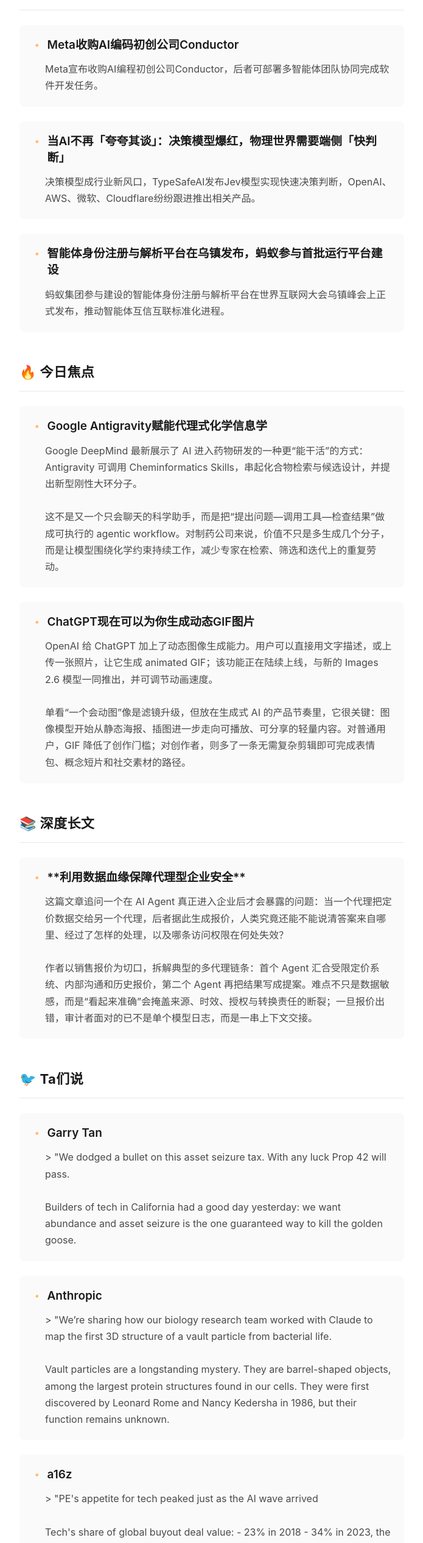
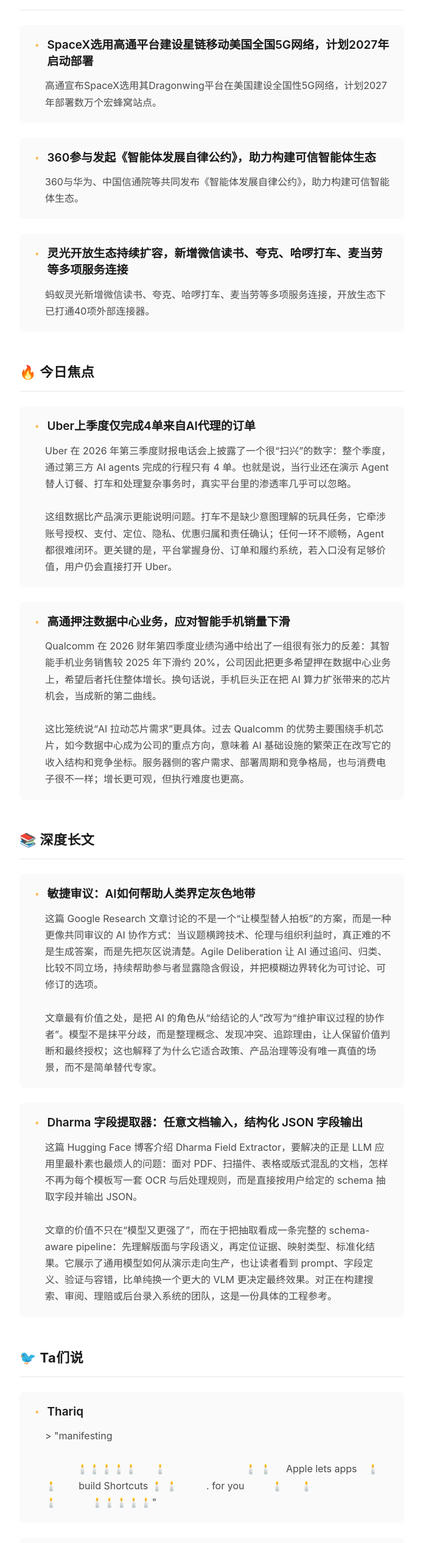
Before and after one commit to kingqiu/AIGC-Daily-Web, a plain HTML site: page newsletters/AIGC_Daily_2026-11-05_newsletter.html in a window 1280 px wide. Shown: the part 243-2773 px from the top of the page at 61% size, without its empty margins (292-987 px from the left). Drawn offline with Linux system fonts and the light colour scheme.

Commit message:
Add newsletter: AIGC_Daily_2026-11-05_newsletter.html

```diff
--- a/newsletters/AIGC_Daily_2026-11-05_newsletter.html
+++ b/newsletters/AIGC_Daily_2026-11-05_newsletter.html
@@ -5,7 +5,7 @@
     <meta charset="UTF-8">
     <meta name="viewport" content="width=device-width, initial-scale=1.0">
     <meta name="description" content="聚焦 AI Agent 领域最新动态 - 2026-11-05">
-    <title>AIGC Daily #707 | 两克伴AIGC日报</title>
+    <title>AIGC Daily #708 | 两克伴AIGC日报</title>
 
     <style>
         /* ==================== CSS Variables ==================== */
@@ -317,28 +317,28 @@
                 <div class="article-title-wrapper">
                     <span class="article-icon">🔸</span>
                     <div class="article-title">
-                        <a href="https://techcrunch.com/2026/11/04/meta-acquires-ai-coding-startup-conductor/" target="_blank" rel="noopener noreferrer">Meta收购AI编码初创公司Conductor</a>
+                        <a href="https://36kr.com/newsflashes/4056047046955911?f=rss" target="_blank" rel="noopener noreferrer">SpaceX选用高通平台建设星链移动美国全国5G网络，计划2027年启动部署</a>
                     </div>
                 </div>
-                <p class="article-summary">Meta宣布收购AI编程初创公司Conductor，后者可部署多智能体团队协同完成软件开发任务。</p>
+                <p class="article-summary">高通宣布SpaceX选用其Dragonwing平台在美国建设全国性5G网络，计划2027年部署数万个宏蜂窝站点。</p>
             </article>
             <article class="article">
                 <div class="article-title-wrapper">
                     <span class="article-icon">🔸</span>
                     <div class="article-title">
-                        <a href="https://36kr.com/p/4055330063766663?f=rss" target="_blank" rel="noopener noreferrer">当AI不再「夸夸其谈」：决策模型爆红，物理世界需要端侧「快判断」</a>
+                        <a href="https://www.leiphone.com/category/industrynews/UB25ocDFu1ntNMtz.html" target="_blank" rel="noopener noreferrer">360参与发起《智能体发展自律公约》，助力构建可信智能体生态</a>
                     </div>
                 </div>
-                <p class="article-summary">决策模型成行业新风口，TypeSafeAI发布Jev模型实现快速决策判断，OpenAI、AWS、微软、Cloudflare纷纷跟进推出相关产品。</p>
+                <p class="article-summary">360与华为、中国信通院等共同发布《智能体发展自律公约》，助力构建可信智能体生态。</p>
             </article>
             <article class="article">
                 <div class="article-title-wrapper">
                     <span class="article-icon">🔸</span>
                     <div class="article-title">
-                        <a href="https://www.leiphone.com/category/industrynews/KStlwPyruE6hJ107.html" target="_blank" rel="noopener noreferrer">智能体身份注册与解析平台在乌镇发布，蚂蚁参与首批运行平台建设</a>
+                        <a href="https://www.leiphone.com/category/industrynews/KAD74l2DdSMcKPgY.html" target="_blank" rel="noopener noreferrer">灵光开放生态持续扩容，新增微信读书、夸克、哈啰打车、麦当劳等多项服务连接</a>
                     </div>
                 </div>
-                <p class="article-summary">蚂蚁集团参与建设的智能体身份注册与解析平台在世界互联网大会乌镇峰会上正式发布，推动智能体互信互联标准化进程。</p>
+                <p class="article-summary">蚂蚁灵光新增微信读书、夸克、哈啰打车、麦当劳等多项服务连接，开放生态下已打通40项外部连接器。</p>
             </article>
         </section>
 
@@ -348,19 +348,19 @@
                 <div class="article-title-wrapper">
                     <span class="article-icon">🔸</span>
                     <div class="article-title">
-                        <a href="https://deepmind.google/blog/agentic-cheminformatics-with-google-antigravity/" target="_blank" rel="noopener noreferrer">Google Antigravity赋能代理式化学信息学</a>
+                        <a href="https://www.theverge.com/transportation/1026306/uber-ai-agents-q3-earnings-disintermediation" target="_blank" rel="noopener noreferrer">Uber上季度仅完成4单来自AI代理的订单</a>
                     </div>
                 </div>
-                <p class="article-summary">Google DeepMind 最新展示了 AI 进入药物研发的一种更“能干活”的方式：Antigravity 可调用 Cheminformatics Skills，串起化合物检索与候选设计，并提出新型刚性大环分子。<br><br>这不是又一个只会聊天的科学助手，而是把“提出问题—调用工具—检查结果”做成可执行的 agentic workflow。对制药公司来说，价值不只是多生成几个分子，而是让模型围绕化学约束持续工作，减少专家在检索、筛选和迭代上的重复劳动。</p>
+                <p class="article-summary">Uber 在 2026 年第三季度财报电话会上披露了一个很“扫兴”的数字：整个季度，通过第三方 AI agents 完成的行程只有 4 单。也就是说，当行业还在演示 Agent 替人订餐、打车和处理复杂事务时，真实平台里的渗透率几乎可以忽略。<br><br>这组数据比产品演示更能说明问题。打车不是缺少意图理解的玩具任务，它牵涉账号授权、支付、定位、隐私、优惠归属和责任确认；任何一环不顺畅，Agent 都很难闭环。更关键的是，平台掌握身份、订单和履约系统，若入口没有足够价值，用户仍会直接打开 Uber。</p>
             </article>
             <article class="article">
                 <div class="article-title-wrapper">
                     <span class="article-icon">🔸</span>
                     <div class="article-title">
-                        <a href="https://www.theverge.com/ai-artificial-intelligence/1026474/openai-chatgpt-animated-gifs-images-2-6" target="_blank" rel="noopener noreferrer">ChatGPT现在可以为你生成动态GIF图片</a>
+                        <a href="https://www.theverge.com/ai-artificial-intelligence/1026867/qualcomm-earnings-data-centers" target="_blank" rel="noopener noreferrer">高通押注数据中心业务，应对智能手机销量下滑</a>
                     </div>
                 </div>
-                <p class="article-summary">OpenAI 给 ChatGPT 加上了动态图像生成能力。用户可以直接用文字描述，或上传一张照片，让它生成 animated GIF；该功能正在陆续上线，与新的 Images 2.6 模型一同推出，并可调节动画速度。<br><br>单看“一个会动图”像是滤镜升级，但放在生成式 AI 的产品节奏里，它很关键：图像模型开始从静态海报、插图进一步走向可播放、可分享的轻量内容。对普通用户，GIF 降低了创作门槛；对创作者，则多了一条无需复杂剪辑即可完成表情包、概念短片和社交素材的路径。</p>
+                <p class="article-summary">Qualcomm 在 2026 财年第四季度业绩沟通中给出了一组很有张力的反差：其智能手机业务销售较 2025 年下滑约 20%，公司因此把更多希望押在数据中心业务上，希望后者托住整体增长。换句话说，手机巨头正在把 AI 算力扩张带来的芯片机会，当成新的第二曲线。<br><br>这比笼统说“AI 拉动芯片需求”更具体。过去 Qualcomm 的优势主要围绕手机芯片，如今数据中心成为公司的重点方向，意味着 AI 基础设施的繁荣正在改写它的收入结构和竞争坐标。服务器侧的客户需求、部署周期和竞争格局，也与消费电子很不一样；增长更可观，但执行难度也更高。</p>
             </article>
         </section>
 
@@ -370,10 +370,19 @@
                 <div class="article-title-wrapper">
                     <span class="article-icon">🔸</span>
                     <div class="article-title">
-                        <a href="https://www.technologyreview.com/2026/11/04/1147596/securing-the-agentic-enterprise-with-data-lineage/" target="_blank" rel="noopener noreferrer">**利用数据血缘保障代理型企业安全**</a>
+                        <a href="https://research.google/blog/agile-deliberation-how-ai-helps-humans-define-the-gray-areas/" target="_blank" rel="noopener noreferrer">敏捷审议：AI如何帮助人类界定灰色地带</a>
                     </div>
                 </div>
-                <p class="article-summary">这篇文章追问一个在 AI Agent 真正进入企业后才会暴露的问题：当一个代理把定价数据交给另一个代理，后者据此生成报价，人类究竟还能不能说清答案来自哪里、经过了怎样的处理，以及哪条访问权限在何处失效？<br><br>作者以销售报价为切口，拆解典型的多代理链条：首个 Agent 汇合受限定价系统、内部沟通和历史报价，第二个 Agent 再把结果写成提案。难点不只是数据敏感，而是“看起来准确”会掩盖来源、时效、授权与转换责任的断裂；一旦报价出错，审计者面对的已不是单个模型日志，而是一串上下文交接。</p>
+                <p class="article-summary">这篇 Google Research 文章讨论的不是一个“让模型替人拍板”的方案，而是一种更像共同审议的 AI 协作方式：当议题横跨技术、伦理与组织利益时，真正难的不是生成答案，而是先把灰区说清楚。Agile Deliberation 让 AI 通过追问、归类、比较不同立场，持续帮助参与者显露隐含假设，并把模糊边界转化为可讨论、可修订的选项。<br><br>文章最有价值之处，是把 AI 的角色从“给结论的人”改写为“维护审议过程的协作者”。模型不是抹平分歧，而是整理概念、发现冲突、追踪理由，让人保留价值判断和最终授权；这也解释了为什么它适合政策、产品治理等没有唯一真值的场景，而不是简单替代专家。</p>
+            </article>
+            <article class="article">
+                <div class="article-title-wrapper">
+                    <span class="article-icon">🔸</span>
+                    <div class="article-title">
+                        <a href="https://huggingface.co/blog/Dharma-AI/dharma-field-extractor" target="_blank" rel="noopener noreferrer">Dharma 字段提取器：任意文档输入，结构化 JSON 字段输出</a>
+                    </div>
+                </div>
+                <p class="article-summary">这篇 Hugging Face 博客介绍 Dharma Field Extractor，要解决的正是 LLM 应用里最朴素也最烦人的问题：面对 PDF、扫描件、表格或版式混乱的文档，怎样不再为每个模板写一套 OCR 与后处理规则，而是直接按用户给定的 schema 抽取字段并输出 JSON。<br><br>文章的价值不只在“模型又更强了”，而在于把抽取看成一条完整的 schema-aware pipeline：先理解版面与字段语义，再定位证据、映射类型、标准化结果。它展示了通用模型如何从演示走向生产，也让读者看到 prompt、字段定义、验证与容错，比单纯换一个更大的 VLM 更决定最终效果。对正在构建搜索、审阅、理赔或后台录入系统的团队，这是一份具体的工程参考。</p>
             </article>
         </section>
 
@@ -383,32 +392,28 @@
                 <div class="article-title-wrapper">
                     <span class="article-icon">🔸</span>
                     <div class="article-title">
-                        <a href="https://x.com/garrytan/status/2118058438714650985" target="_blank" rel="noopener noreferrer">Garry Tan</a>
+                        <a href="https://x.com/trq212/status/2118124218839859700" target="_blank" rel="noopener noreferrer">Thariq</a>
                     </div>
                 </div>
-                <p class="article-summary">&gt; &quot;We dodged a bullet on this asset seizure tax. With any luck Prop 42 will pass.<br><br>Builders of tech in California had a good day yesterday: we want abundance and asset seizure is the one guaranteed way to kill the golden goose.</p>
+                <p class="article-summary">&gt; &quot;manifesting<br><br>⠀⠀⠀⠀    🕯️🕯️🕯️🕯️🕯️
+⠀⠀🕯️⠀⠀⠀⠀⠀⠀⠀⠀⠀⠀⠀🕯️
+ 🕯️⠀⠀Apple lets apps⠀   🕯️
+🕯️⠀⠀⠀build Shortcuts      🕯️
+🕯️⠀⠀⠀⠀.   for you⠀⠀ ⠀    🕯️
+⠀⠀🕯️⠀⠀⠀⠀⠀⠀⠀⠀⠀⠀⠀🕯️
+⠀⠀⠀⠀    🕯️🕯️🕯️🕯️🕯️&quot;</p>
             </article>
             <article class="article">
                 <div class="article-title-wrapper">
                     <span class="article-icon">🔸</span>
                     <div class="article-title">
-                        <a href="https://x.com/AnthropicAI/status/2118073665296228863" target="_blank" rel="noopener noreferrer">Anthropic</a>
+                        <a href="https://x.com/a16z/status/2118123637735919725" target="_blank" rel="noopener noreferrer">a16z</a>
                     </div>
                 </div>
-                <p class="article-summary">&gt; &quot;We’re sharing how our biology research team worked with Claude to map the first 3D structure of a vault particle from bacterial life.<br><br>Vault particles are a longstanding mystery. They are barrel-shaped objects, among the largest protein structures found in our cells. They were first discovered by Leonard Rome and Nancy Kedersha in 1986, but their function remains unknown.</p>
-            </article>
-            <article class="article">
-                <div class="article-title-wrapper">
-                    <span class="article-icon">🔸</span>
-                    <div class="article-title">
-                        <a href="https://x.com/a16z/status/2118067011943329903" target="_blank" rel="noopener noreferrer">a16z</a>
-                    </div>
-                </div>
-                <p class="article-summary">&gt; &quot;PE&#39;s appetite for tech peaked just as the AI wave arrived<br><br>Tech&#39;s share of global buyout deal value:
-- 23% in 2018
-- 34% in 2023, the year after ChatGPT launched
-- 29% in 2025
-- 11% in the first quarter of 2026</p>
+                <p class="article-summary">&gt; &quot;Recent US buyout funds would have done better just buying the stock market<br><br>US buyout returns minus the Russell 3000, by vintage:
+- About 9.7 points a year ahead for 2001-05 vintages
+- About 2.0 points a year ahead for 2006-20 vintages
+- Behind for every vintage since 2019</p>
             </article>
         </section>
 
@@ -418,35 +423,35 @@
                 <div class="article-title-wrapper">
                     <span class="article-icon">🔸</span>
                     <div class="article-title">
-                        <a href="https://arxiv.org/abs/2611.01301" target="_blank" rel="noopener noreferrer">CuriousTogether：多智能体LLM交互中好奇心与文化基础的影响</a>
+                        <a href="http://arxiv.org/abs/2611.06910v1" target="_blank" rel="noopener noreferrer">FrontierPhysics：面向端到端物理研究的AI Agent评估</a>
                     </div>
                 </div>
-                <p class="article-summary">**核心贡献**: 提出了CuriousTogether框架，系统研究好奇心驱动的多智能体LLM交互机制，从 novelty-seeking（新奇寻求）、epistemic（认知）和 social curiosity（社会好奇心）三个维度评估8个任务的协同表现。研究揭示了好奇心如何影响多智能体系统的集体行为涌现，对理解和设计具有主动探索能力的多智能体系统具有重要指导意义。<br><br>**与AI Agent的关联**: 该论文直接聚焦多智能体LLM系统的前沿问题，探讨自主智能体间的交互动态与协作机制。好奇心作为驱动智能体探索和学习的内在动机，对构建更智能、适应性更强的多智能体系统具有重要应用价值，是当前Agent研究的核心议题之一。</p>
+                <p class="article-summary">**核心贡献**: 提出了FrontierPhysics基准，包含56个由42位物理学家基于自身研究创建的端到端任务，涵盖理论物理、计算物理和实验物理九个领域。该基准不仅评估答案正确性，还考察研究质量和科学推理能力，填补了现有物理基准仅评估孤立子任务或固定问题的空白。<br><br>**与AI Agent的关联**: 该论文直接面向AI Agent的科学自主研究能力进行系统评估，为Agent在复杂科学研究中的应用提供了标准化测试平台，对推动Agent向更高级科学研究能力发展具有重要指导意义。</p>
             </article>
             <article class="article">
                 <div class="article-title-wrapper">
                     <span class="article-icon">🔸</span>
                     <div class="article-title">
-                        <a href="https://arxiv.org/abs/2611.00877" target="_blank" rel="noopener noreferrer">什么被破坏与什么恢复：深度剪枝小型语言模型的能力损伤与恢复研究</a>
+                        <a href="http://arxiv.org/abs/2611.06876v1" target="_blank" rel="noopener noreferrer">SpecCompact：基于槽并行语义推测加速LLM Agent上下文压缩</a>
                     </div>
                 </div>
-                <p class="article-summary">**核心贡献**: 针对作为Agent使用的小型语言模型（1.2-1.7B参数），系统研究深度剪枝对不同能力的影响差异，并探索healing微调对能力恢复的作用。通过追踪结构化推理、编码等六项关键能力，揭示剪枝对Agent能力的不均匀损害机制，为优化边缘部署的轻量级Agent提供理论与实践指导。<br><br>**与AI Agent的关联**: 该研究直接面向小型模型作为Agent的应用场景，研究成果对边缘设备上的轻量级Agent开发具有重要价值。理解剪枝对Agent具体能力的影响，有助于针对性地设计和优化高效、实用的自主智能体系统。</p>
+                <p class="article-summary">**核心贡献**: 提出了SpecCompact框架，通过槽并行语义推测技术加速LLM Agent的上下文压缩过程。观察到结构化摘要槽可独立生成且保留信息，通过微调小模型实现高效压缩，在信息保留与延迟之间取得良好平衡，解决了长交互历史摘要化带来的延迟问题。<br><br>**与AI Agent的关联**: 针对LLM Agent的核心挑战——长上下文管理，提供了实用的技术解决方案，对提升Agent在长对话和多轮交互场景下的效率和用户体验具有直接价值。</p>
             </article>
             <article class="article">
                 <div class="article-title-wrapper">
                     <span class="article-icon">🔸</span>
                     <div class="article-title">
-                        <a href="https://github.com/NVIDIA/auto-ontology" target="_blank" rel="noopener noreferrer">NVIDIA/auto-ontology</a>
+                        <a href="https://github.com/harry0703/MoneyPrinterTurbo" target="_blank" rel="noopener noreferrer">harry0703/MoneyPrinterTurbo</a>
                     </div>
                 </div>
-                <p class="article-summary">⭐ 4.8K<br><br>做 Agent 或 RAG 时，最怕的不是模型找不到数据，而是找错口径：同一指标跨系统定义不一，SQL 看似合理，答案却不可信。NVIDIA Auto Ontology 补齐业务语义。可从 metadata 生成本体，连接 ontology 与 semantic model，构建 AI-ready knowledge graph；统一指标与关系定义、校验查询，并返回 lineage 和 provenance。通过 MCP、CLI 或 API，即可接入任意 agent harness。相比向量检索或 text-to-SQL，它更强调确定性、语义治理与可解释性，适合 BI、金融等跨系统分析场景。</p>
+                <p class="article-summary">⭐ 139.4K<br><br>如果你经常为一条短视频反复写脚本、找素材、配字幕和背景音乐，MoneyPrinterTurbo 几乎是“懒人工作流”的救星：输入一个主题或关键词，就能把内容生产串成一条完整流水线。它基于 Python，提供易上手的 WebUI 和 API，调用 AI 大模型生成视频脚本与文案，自动匹配画面素材，并完成配音、字幕、背景音乐及高清视频合成，批量测试选题或快速更新内容都很方便。相比只负责生成文案或画面的同类工具，它把策划到成片的关键环节都收进一个项目，上手门槛更低，也更接近真正的一键自动化；139.4K Stars 的热度也说明它在 AI 视频创作领域颇受关注。想把重复劳动交给自动化，值得放进工具箱试试。</p>
             </article>
         </section>
 
         <!-- Footer -->
         <footer class="footer">
             <p>本资讯由两克伴AI助手自动生成，聚焦 AI Agent领域最新动态</p>
-            <p style="margin-top: 8px;">生成时间：2026-11-05 07:09:01</p>
+            <p style="margin-top: 8px;">生成时间：2026-11-05 17:25:28</p>
         </footer>
     </div>
 </body>
```
